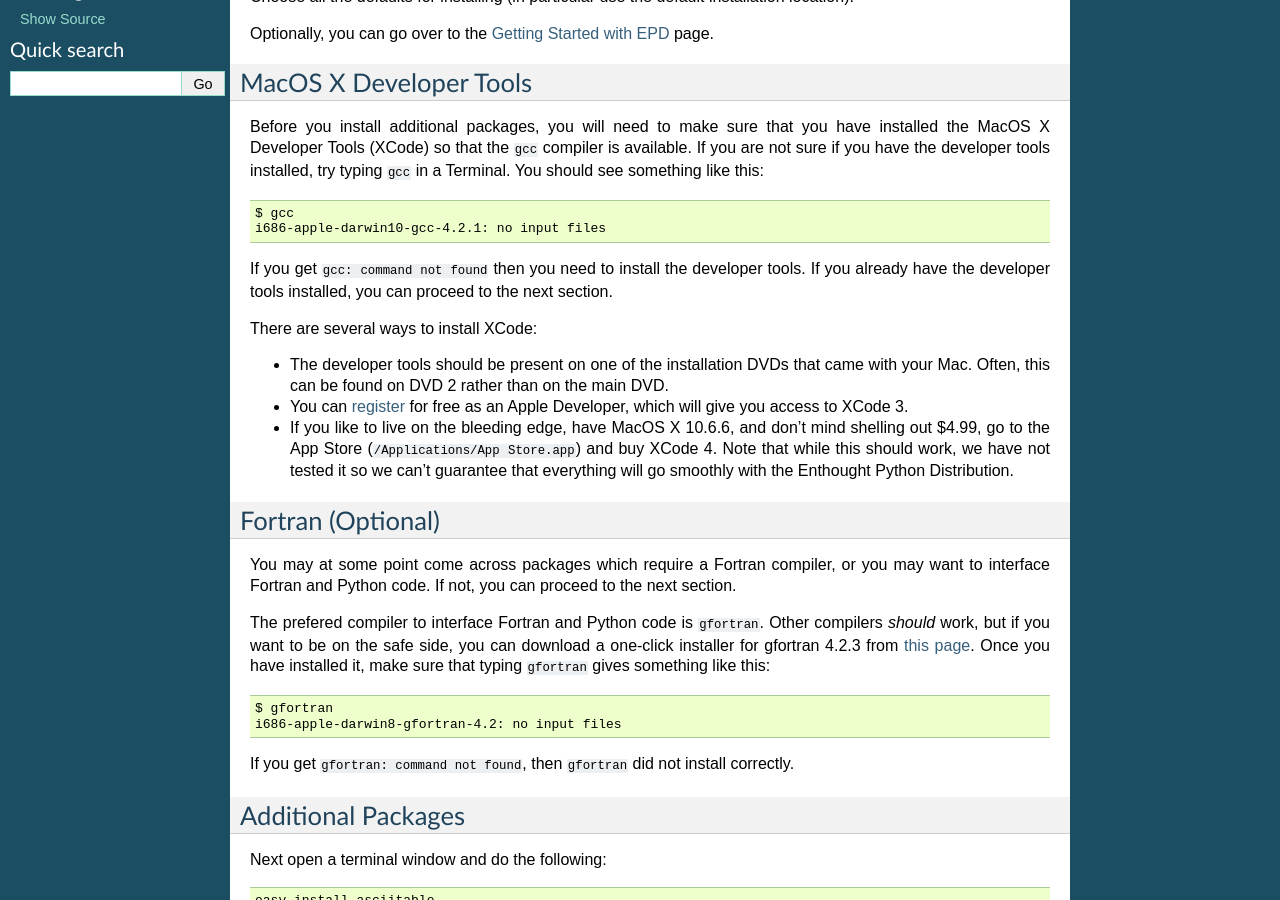
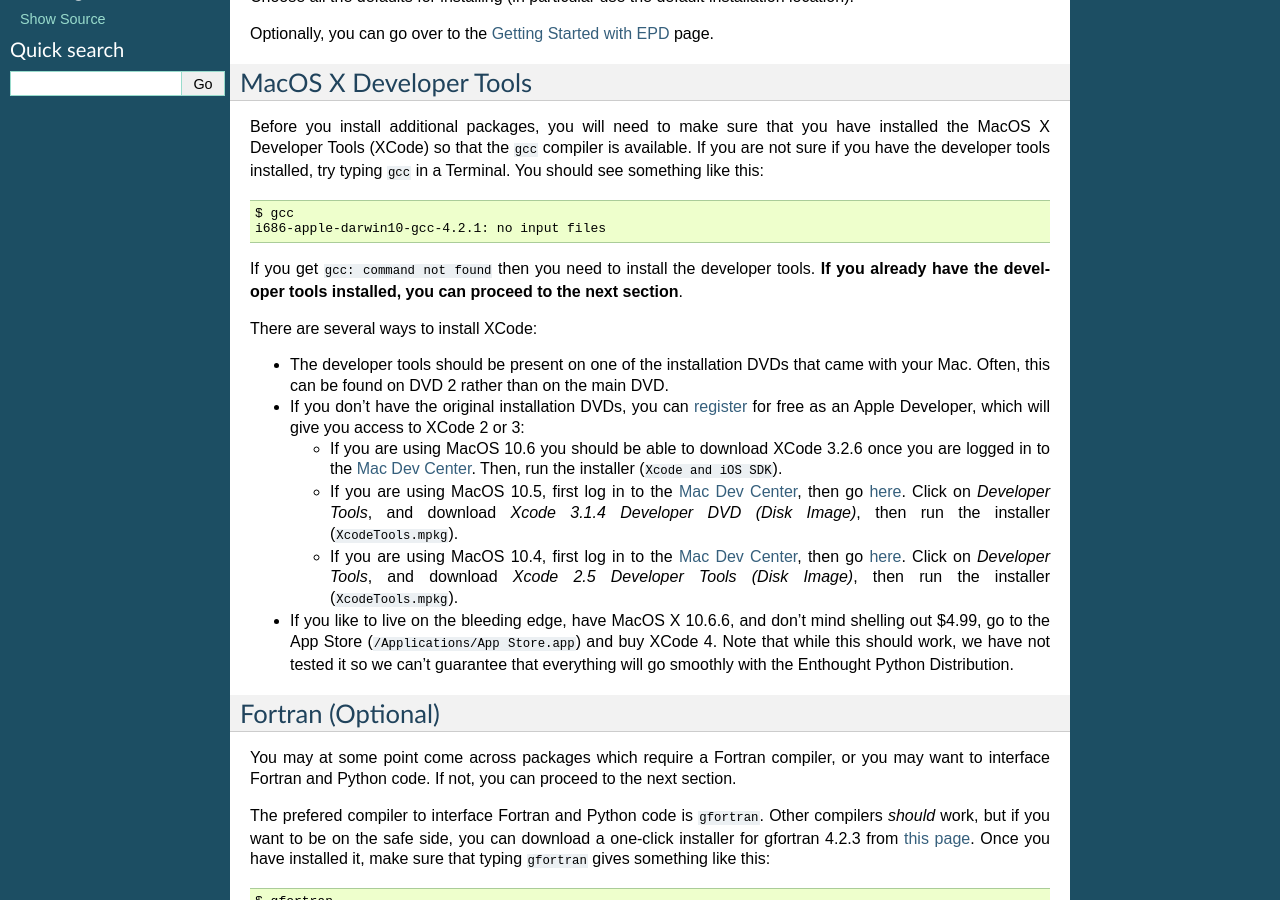
Before and after one commit to python4astronomers/python4astronomers, a Sphinx documentation site: the page built from source/installation/macosx.rst, in a window 1280 px wide and 900 px high, scrolled down 341 px. Built offline with Sphinx 7.4.7, drawn with Linux system fonts in a browser that asks for light colours; formulas are drawn with MathJax 3.

Commit message:
More information about downloading XCode in MacOS X installation instructions

```diff
--- a/source/installation/macosx.rst
+++ b/source/installation/macosx.rst
@@ -34,8 +34,8 @@
     i686-apple-darwin10-gcc-4.2.1: no input files
 
 If you get ``gcc: command not found`` then you need to install the
-developer tools. If you already have the developer tools installed, you can
-proceed to the next section.
+developer tools. **If you already have the developer tools installed, you can
+proceed to the next section**.
 
 There are several ways to install XCode:
 
@@ -43,8 +43,28 @@
   that came with your Mac. Often, this can be found on DVD 2 rather than on
   the main DVD.
 
-* You can `register <http://developer.apple.com/programs/register/>`_ for
-  free as an Apple Developer, which will give you access to XCode 3.
+* If you don't have the original installation DVDs, you can `register
+  <http://developer.apple.com/programs/register/>`_ for free as an Apple
+  Developer, which will give you access to XCode 2 or 3:
+
+  - If you are using MacOS 10.6 you should be able to download XCode 3.2.6
+    once you are logged in to the `Mac Dev Center
+    <http://developer.apple.com/devcenter/mac/index.action>`_. Then, run
+    the installer (``Xcode and iOS SDK``).
+
+  - If you are using MacOS 10.5, first log in to the `Mac Dev Center
+    <http://developer.apple.com/devcenter/mac/index.action>`_, then go
+    `here
+    <http://connect.apple.com/cgi-bin/WebObjects/MemberSite.woa/wa/downloads>`_.
+    Click on `Developer Tools`, and download `Xcode 3.1.4 Developer DVD
+    (Disk Image)`, then run the installer (``XcodeTools.mpkg``).
+
+  - If you are using MacOS 10.4, first log in to the `Mac Dev Center
+    <http://developer.apple.com/devcenter/mac/index.action>`_, then go
+    `here
+    <http://connect.apple.com/cgi-bin/WebObjects/MemberSite.woa/wa/downloads>`_.
+    Click on `Developer Tools`, and download `Xcode 2.5 Developer Tools
+    (Disk Image)`, then run the installer (``XcodeTools.mpkg``).
 
 * If you like to live on the bleeding edge, have MacOS X 10.6.6, and don't
   mind shelling out $4.99, go to the App Store (``/Applications/App
```
